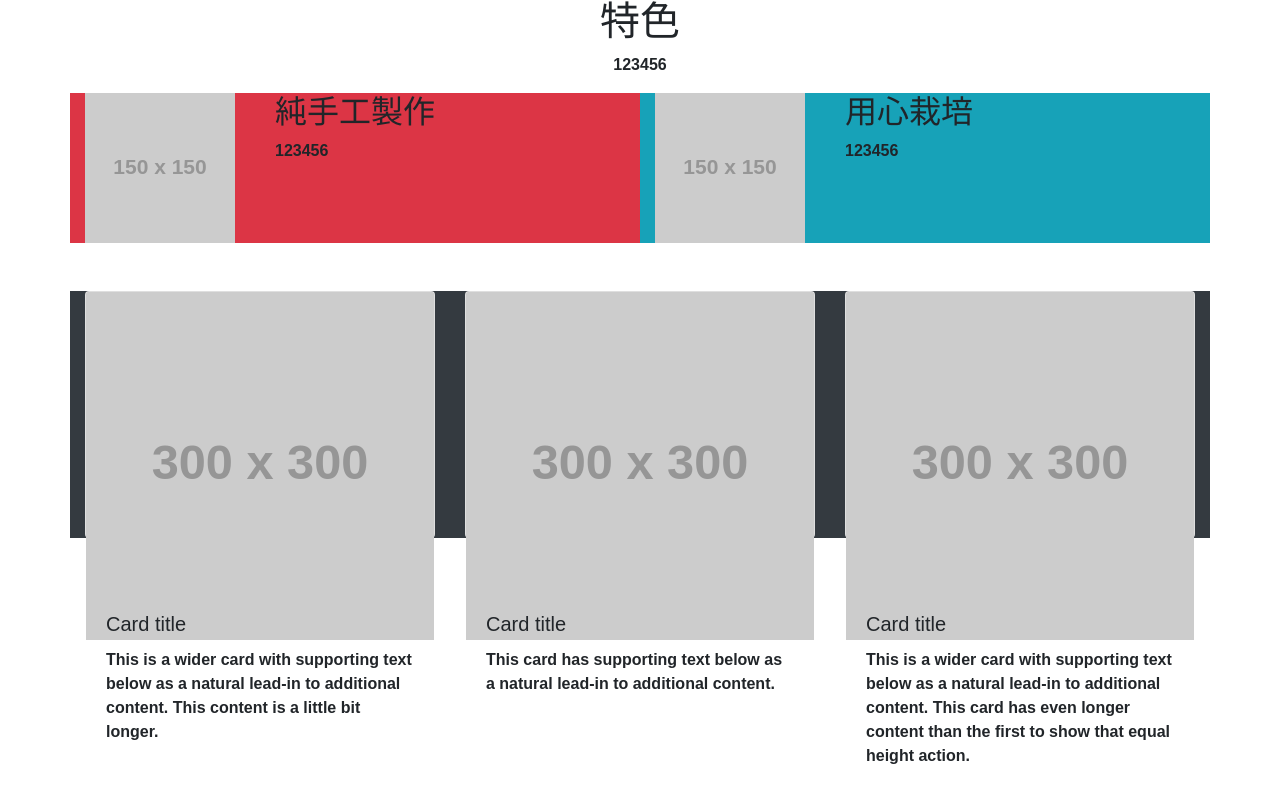
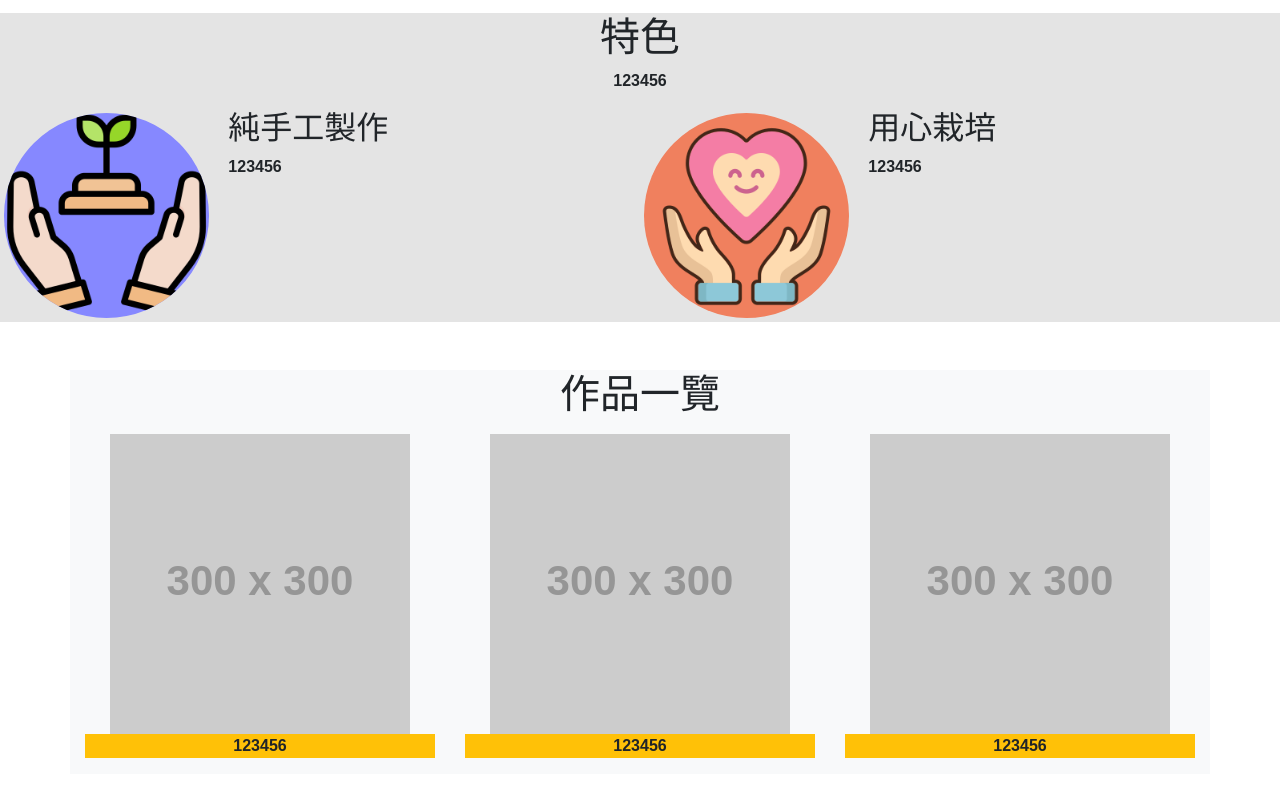
Before and after one commit to m0986120721/plant, a plain HTML site: page home.html in a window 1280 px wide. Shown: the part 867-1660 px from the top of the page. Drawn offline with nearby package versions, Linux system fonts and the light colour scheme; placeholder pictures from the web are drawn by us.

Commit message:
畫面定型 RWD

```diff
--- a/home.html
+++ b/home.html
@@ -34,8 +34,33 @@
             color: rgb(26, 224, 92);
         }
 
+        .feature {
+            background-color: rgb(228, 228, 228);
+        }
+
+        .icon-img {
+            border-radius: 50%;
+        }
+
+        .icon-img:hover {
+            -webkit-transform: rotate(360deg);
+            animation: rotation 3s linear infinite;
+            -moz-animation: rotation 3s linear infinite;
+            -webkit-animation: rotation 3s linear infinite;
+            -o-animation: rotation 3s linear infinite;
+        }
+
+        @-webkit-keyframes rotation{
+            from {-webkit-transform: rotate(0deg);}
+            to {-webkit-transform: rotate(360deg);}
+        }
+
+        .plant-img {
+            position: relative;
+            text-align: center;
+        }
+
         .plant-img img {
-            position: absolute;
             /* CSS3淡出淡入效果,1秒 */
             -webkit-transition: opacity 1s ease-in-out;
             -moz-transition: opacity 1s ease-in-out;
@@ -43,12 +68,34 @@
             transition: opacity 1s ease-in-out;
         }
 
-        .plant-img img:nth-of-type(2):hover {
+        .plant-img img:nth-of-type(1):hover {
             opacity: 0;/*滑鼠滑入時，透明度變0*/
         }
-        .card-body {
+
+        .cont-us-img {
             position: relative;
-            top: 300px;
+        }
+
+        .btn-cont {
+            position: absolute;
+            left: 550px;
+            top: 400px;
+        }
+
+        .footer-banner {
+            background-color: #007506;
+            color: #fff;
+            text-align: center;
+            margin-left: 0px;
+            min-height: 90px;
+            padding: 0 30px 30px;
+        }
+
+        .footer-title{
+            color: white;
+            margin: 0 0 22px;
+            padding-top: 21px;
+            line-height: 30px;
         }
     </style>
     <title>Document</title>
@@ -56,7 +103,7 @@
 
 <body>
     <!-- 標題大圖區 -->
-    <div class="jumbotron jumbotron-fluid" style="margin-bottom: 0;">
+    <div class="jumbotron jumbotron-fluid" style="margin-bottom: 0; background-image: url('https://dummyimage.com/1440x500/636363/fff'); background-size: cover;">
         <div class="container">
             <h1 class="title">標題</h1>
             <p class="lead">描述</p>
@@ -72,13 +119,13 @@
         <div class="collapse navbar-collapse justify-content-end" id="navbarNav">
             <ul class="navbar-nav">
                 <li class="nav-item">
-                    <a class="nav-link" href="#">關於我</a>
+                    <a class="nav-link" href="#about">關於我</a>
                 </li>
                 <li class="nav-item">
-                    <a class="nav-link" href="#">特色</a>
+                    <a class="nav-link" href="#faet">特色</a>
                 </li>
                 <li class="nav-item">
-                    <a class="nav-link" href="#">作品一覽</a>
+                    <a class="nav-link" href="#product">作品一覽</a>
                 </li>
             </ul>
         </div>
@@ -87,7 +134,7 @@
 
     <!-- 關於我區 -->
 
-    <div class="container-fluid bg-warning">
+    <div class="container-fluid bg-warning" id="about">
         <div class="row">
             <div class="col-sm-6">
                 <img class="img-fluid" src="https://dummyimage.com/500x500/14deca/68c48b" alt="">
@@ -101,7 +148,7 @@
 
 
     <!-- 特色區 -->
-    <div class="container">
+    <div class="container-fluid feature mt-3" id="faet">
         <div class="row">
             <div class="col-md-12 text-center">
                 <h1>特色</h1>
@@ -110,12 +157,12 @@
                 </p>
             </div>
 
-            <div class="col-sm-6">
-                <div class="row bg-danger">
-                    <div class="col-md-4">
-                        <img src="https://dummyimage.com/150x150/000/fff" alt="">
+            <div class="col-md-6">
+                <div class="row">
+                    <div class="col-4 p-1">
+                        <img class="icon-img img-fluid " src="./img/sprout.png" alt="" style="background-color: rgb(134, 136, 255);">
                     </div>
-                    <div class="col-md-8">
+                    <div class="col-8">
                         <h2>純手工製作</h2>
                         <p>123456</p>
                     </div>
@@ -123,12 +170,12 @@
 
             </div>
 
-            <div class="col-sm-6">
-                <div class="row bg-info">
-                    <div class="col-md-4">
-                        <img src="https://dummyimage.com/150x150/000/fff" alt="">
+            <div class="col-md-6">
+                <div class="row">
+                    <div class="col-4 p-1">
+                        <img class="icon-img img-fluid" src="./img/life.png" alt="" style="background-color: rgb(240, 128, 94);">
                     </div>
-                    <div class="col-md-8">
+                    <div class="col-8">
                         <h2>用心栽培</h2>
                         <p>123456</p>
                     </div>
@@ -138,58 +185,64 @@
         </div>
     </div>
 
-
     <!-- 作品一覽區 -->
-    <div class="container bg-dark mt-5">
-        <div class="card-deck">
-            <div class="card">
+    <div class="container bg-light mt-5" id="product">
+        <h1 class="text-center mb-3">作品一覽</h1>
+        <div class="row">
+            <div class="col-md-4">
                 <div class="plant-img">
-                    <img src="https://dummyimage.com/300x300/00f719/68c48b" class="card-img-top" alt="...">
-                    <img src="https://dummyimage.com/300x300/000/fff" class="card-img-top" alt="...">
+                    <img src="https://dummyimage.com/300x300/000/fff" class="img-fluid" alt="..." style="position: absolute;" >
+                    <img src="https://dummyimage.com/300x300/00f719/68c48b" class="img-fluid" alt="..." >
                 </div>
-                <!-- <img src="https://dummyimage.com/300x300/00f719/68c48b" class="card-img-top" alt="..."> -->
-                <div class="card-body">
-                    <h5 class="card-title">Card title</h5>
-                    <p class="card-text">This is a wider card with supporting text below as a natural lead-in to
-                        additional content. This content is a little bit longer.</p>
-                </div>
-                <div class="card-footer">
-                    <small class="text-muted">Last updated 3 mins ago</small>
+                <div class="plant-content">
+                    <p class="bg-warning text-center">123456</p>
                 </div>
             </div>
-            <div class="card">
+            <div class="col-md-4">
                 <div class="plant-img">
-                    <img src="https://dummyimage.com/300x300/00f719/68c48b" class="card-img-top" alt="...">
-                    <img src="https://dummyimage.com/300x300/000/fff" class="card-img-top" alt="...">
+                    <img src="https://dummyimage.com/300x300/000/fff" class="img-fluid" alt="..." style="position: absolute;" >
+                    <img src="https://dummyimage.com/300x300/00f719/68c48b" class="img-fluid" alt="..." >
                 </div>
-                <!-- <img src="https://dummyimage.com/300x300/00f719/68c48b" class="card-img-top" alt="..."> -->
-                <div class="card-body">
-                    <h5 class="card-title">Card title</h5>
-                    <p class="card-text">This card has supporting text below as a natural lead-in to additional content.
-                    </p>
-                </div>
-                <div class="card-footer">
-                    <small class="text-muted">Last updated 3 mins ago</small>
+                <div class="plant-content">
+                    <p class="bg-warning text-center">123456</p>
                 </div>
             </div>
-            <div class="card">
+            <div class="col-md-4">
                 <div class="plant-img">
-                    <img src="https://dummyimage.com/300x300/00f719/68c48b" class="card-img-top" alt="...">
-                    <img src="https://dummyimage.com/300x300/000/fff" class="card-img-top" alt="...">
+                    <img src="https://dummyimage.com/300x300/000/fff" class="img-fluid" alt="..." style="position: absolute;" >
+                    <img src="https://dummyimage.com/300x300/00f719/68c48b" class="img-fluid" alt="..." >
                 </div>
-                <!-- <img src="https://dummyimage.com/300x300/00f719/68c48b" class="card-img-top" alt="..."> -->
-                <div class="card-body">
-                    <h5 class="card-title">Card title</h5>
-                    <p class="card-text">This is a wider card with supporting text below as a natural lead-in to
-                        additional content. This card has even longer content than the first to show that equal height
-                        action.</p>
-                </div>
-                <div class="card-footer">
-                    <small class="text-muted">Last updated 3 mins ago</small>
+                <div class="plant-content">
+                    <p class="bg-warning text-center">123456</p>
                 </div>
             </div>
         </div>
     </div>
+
+
+    <!-- 聯絡我們 -->
+    <div class="jumbotron jumbotron-fluid mt-5" style="height: 500px; background-image: url('https://dummyimage.com/1440x800/636363/fff'); background-size: cover;">
+        <div class="container text-center" style="margin-top: 250px;">
+            <a class="btn btn-primary btn-lg" href="#" role="button" onclick="btnclick()">contant us</a>
+        </div>
+    </div>
+
+    <!-- footer -->
+    <footer class="mt-5">
+        <div class="footer-banner">
+            <h3 class="footer-title">
+                Copyright © 2022
+            </h3>
+        </div>
+    </footer>
+
+
+    <script>
+        // contant us URL
+        function btnclick(){
+            alert("OK");
+        }
+    </script>
 </body>
 
 </html>
```
Also changed, not shown: img/life.png (added), img/sprout.png (added).
